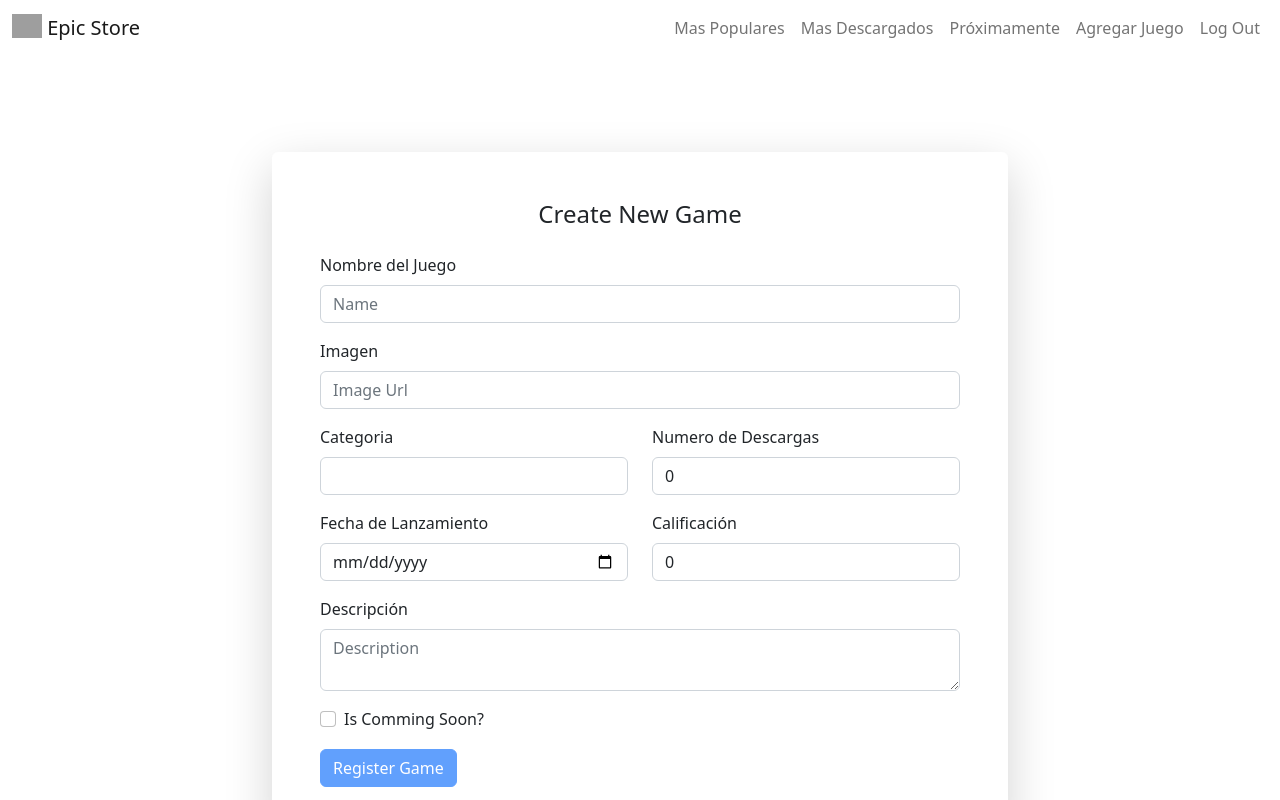
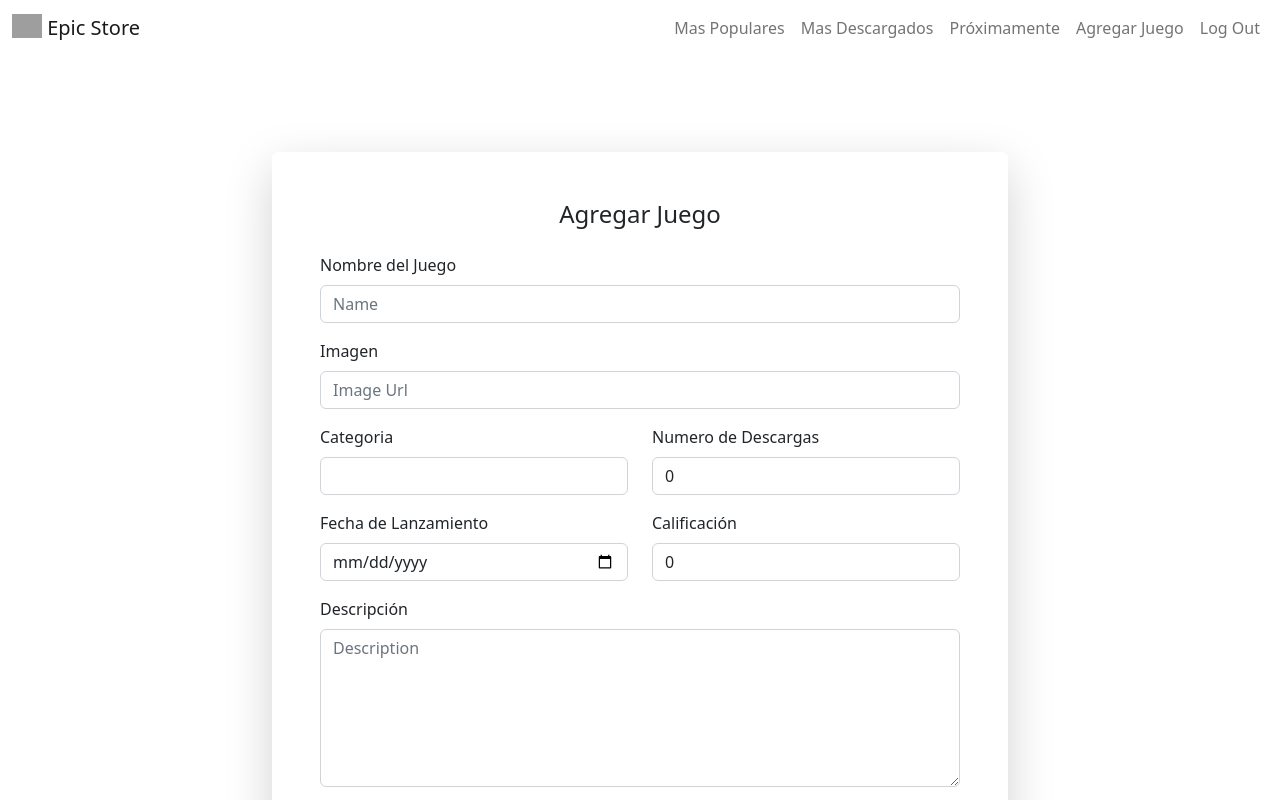
Before and after one commit to jmc18/Game-App, an Angular app: page /register-game in a window 1280 px wide. Shown: the top 800 px of the page. Built offline with nearby package versions, Linux system fonts and the light colour scheme; sample sign-in values are in the browser's storage; grey boxes are pictures that could not be loaded.

Commit message:
Minor changes

```diff
--- a/src/app/pages/add-game/add-game.component.html
+++ b/src/app/pages/add-game/add-game.component.html
@@ -9,7 +9,7 @@
                     <div class="col-12">
                         <div class="p-5">
                             <div class="text-center">
-                                <h1 class="h4 text-gray-900 mb-4">Create New Game</h1>
+                                <h1 class="h4 text-gray-900 mb-4">Agregar Juego</h1>
                             </div>
                             <form [formGroup]="gameForm" (ngSubmit)="onSubmit(gameForm)">
                                 <div class="form-group row my-3">
@@ -75,7 +75,7 @@
                                 <div class="form-group row my-3">
                                     <div class="col-sm-12 mb-3 mb-sm-0">
                                         <label class="form-label">Descripción</label>
-                                        <textarea class="form-control form-control-user" formControlName="description"
+                                        <textarea class="form-control form-control-user" rows="6" formControlName="description"
                                             placeholder="Description"></textarea>
 
                                         <div class="invalid-feedback"
```
